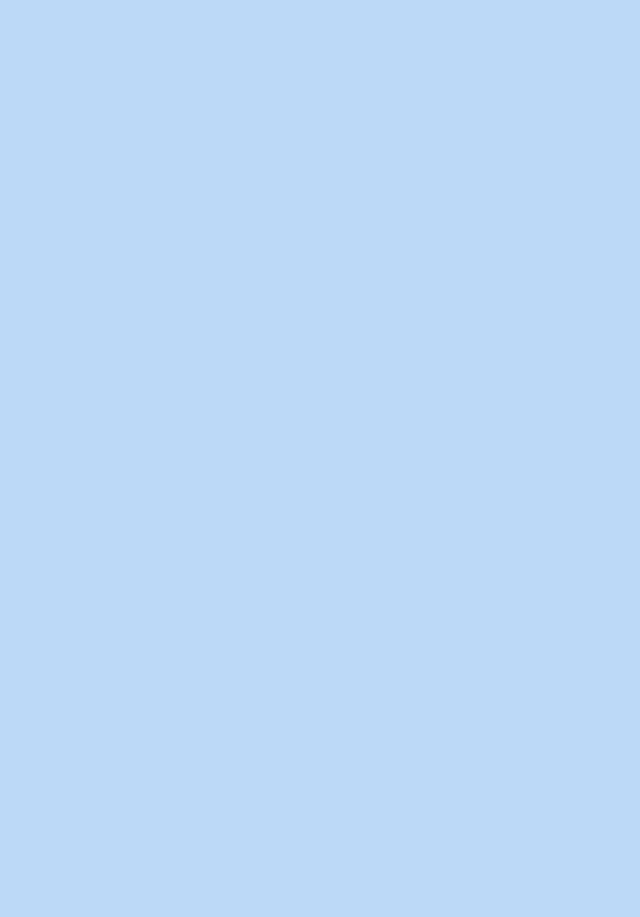
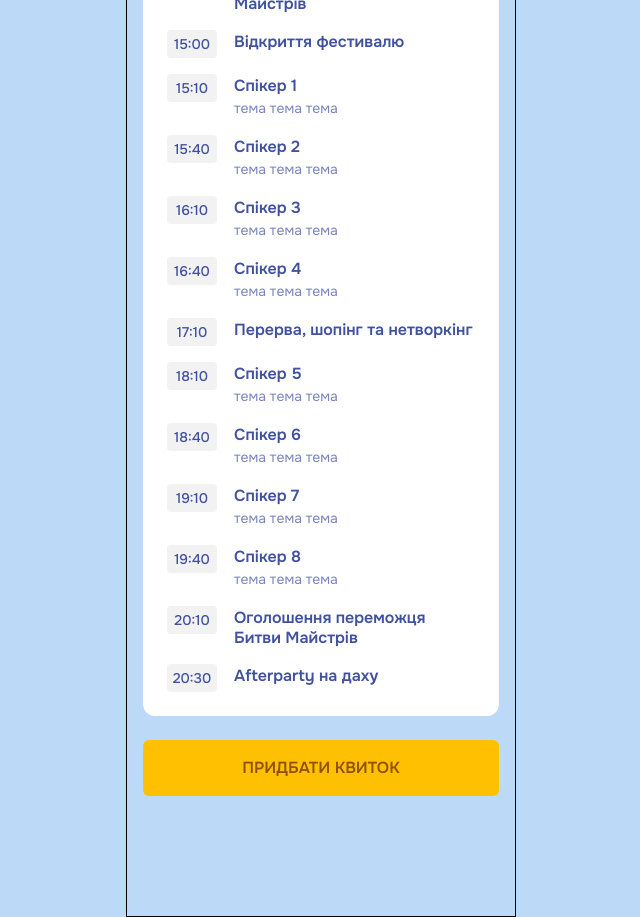
Before and after one commit to serhiihaniuk/nailmoment-wroclaw, a Next.js app: page / in a window 1280 px wide. Shown: the part 9640-10557 px from the top of the page, without its empty margins (319-959 px from the left). Before the commit the page ends 9475 px from the top, so only its background shows below. Built offline with nearby package versions, Linux system fonts and the light colour scheme.

Commit message:
add schedule section

```diff
--- a/app/page.tsx
+++ b/app/page.tsx
@@ -1,6 +1,7 @@
 import { CompetitionSection } from "@/features/competition-section";
 import { HeroSection } from "@/features/hero-section";
 import { InfoSection } from "@/features/info-section";
+import { FestivalScheduleSection } from "@/features/schedule-section";
 import { SpeakersSection } from "@/features/speaker-section";
 import { TicketSection } from "@/features/tickets-section";
 import { AfterpartyCard } from "@/widgets/afterparty-card";
@@ -15,6 +16,7 @@ export default function Home() {
         <SpeakersSection />
         <AfterpartyCard />
         <TicketSection />
+        <FestivalScheduleSection />
       </main>
     </div>
   );
--- /dev/null
+++ b/blocks/ui/buy-ticket.tsx
@@ -0,0 +1,16 @@
+import { Button } from "@/components/ui/button";
+import { cn } from "@/lib/utils";
+import { FC } from "react";
+
+export const BuyTicketButton: FC<{ className?: string }> = ({ className }) => {
+  return (
+    <Button
+      className={cn(
+        "uppercase text-yellow-foreground bg-yellow-background",
+        className
+      )}
+    >
+      Придбати квиток
+    </Button>
+  );
+};
--- /dev/null
+++ b/blocks/ui/schedule.tsx
@@ -0,0 +1,72 @@
+import React from "react";
+import { cn } from "@/lib/utils";
+import { Card, CardContent } from "@/components/ui/card";
+
+// --- Individual Schedule Item Component ---
+interface ScheduleItemProps {
+  time: string;
+  title: string;
+  description?: string;
+  className?: string;
+}
+
+const ScheduleItem: React.FC<ScheduleItemProps> = ({
+  time,
+  title,
+  description,
+  className,
+}) => {
+  return (
+    <div
+      className={cn(
+        "grid justify-start justify-items-start grid-cols-[55px_1fr] gap-3",
+        className
+      )}
+    >
+      <div className="font-medium p-1 text-blue-foreground text-sm w-[50px] h-min flex justify-center items-center bg-[#F2F2F2] rounded-sm">
+        {time}
+      </div>
+      <div className="flex-grow pt-0.5">
+        <p className="text-blue-foreground font-semibold text-lg leading-tight">
+          {title}
+        </p>
+        {description && (
+          <p className="text-blue-foreground/70 text-base mt-0.5">
+            {description}
+          </p>
+        )}
+      </div>
+    </div>
+  );
+};
+
+// --- Schedule Data Type ---
+export type ScheduleEntry = {
+  id: string | number; // For React key
+  time: string;
+  title: string;
+  description?: string;
+};
+
+// --- Full Schedule Section Component ---
+interface ScheduleProps {
+  items: ScheduleEntry[];
+  className?: string;
+}
+
+export const Schedule: React.FC<ScheduleProps> = ({ items, className }) => {
+  return (
+    <Card>
+      <CardContent className={cn("flex flex-col gap-4 bg-white", className)}>
+        {items.map((item) => (
+          <ScheduleItem
+            key={item.id}
+            time={item.time}
+            title={item.title}
+            description={item.description}
+          />
+        ))}
+      </CardContent>
+    </Card>
+  );
+};
--- a/features/hero-section.tsx
+++ b/features/hero-section.tsx
@@ -1,3 +1,4 @@
+import { BuyTicketButton } from "@/blocks/ui/buy-ticket";
 import { Badge } from "@/components/ui/badge";
 import { Button } from "@/components/ui/button";
 
@@ -20,9 +21,7 @@ export const HeroSection = () => {
         </span>
       </h1>
 
-      <Button className="uppercase self-stretch text-yellow-foreground bg-yellow-background">
-        Придбати квиток
-      </Button>
+      <BuyTicketButton className="self-stretch" />
 
       <div className="grid grid-cols-2 gap-2 pt-2.5">
         <Button variant="secondary" className="text-blue-foreground" size="sm">
--- /dev/null
+++ b/features/schedule-section.tsx
@@ -0,0 +1,110 @@
+import React from "react";
+import { cn } from "@/lib/utils";
+import { Schedule, type ScheduleEntry } from "@/blocks/ui/schedule"; // Import the Schedule component and its type
+import { SectionHeader } from "@/components/ui/section-header";
+import { BuyTicketButton } from "@/blocks/ui/buy-ticket";
+
+const scheduleData: ScheduleEntry[] = [
+  {
+    id: 1,
+    time: "09:00",
+    title: "Реєстрація для учасників конкурсу Битва Майстрів",
+  },
+  {
+    id: 2,
+    time: "09:30",
+    title: "Початок конкурсу Битви Майстрів",
+  },
+  {
+    id: 3,
+    time: "15:00",
+    title: "Відкриття фестивалю",
+  },
+  {
+    id: 4,
+    time: "15:10",
+    title: "Спікер 1",
+    description: "тема тема тема",
+  },
+  {
+    id: 5,
+    time: "15:40",
+    title: "Спікер 2",
+    description: "тема тема тема",
+  },
+  {
+    id: 6,
+    time: "16:10",
+    title: "Спікер 3",
+    description: "тема тема тема",
+  },
+  {
+    id: 7,
+    time: "16:40",
+    title: "Спікер 4",
+    description: "тема тема тема",
+  },
+  {
+    id: 8,
+    time: "17:10",
+    title: "Перерва, шопінг та нетворкінг",
+  },
+  {
+    id: 9,
+    time: "18:10",
+    title: "Спікер 5",
+    description: "тема тема тема",
+  },
+  {
+    id: 10,
+    time: "18:40",
+    title: "Спікер 6",
+    description: "тема тема тема",
+  },
+  {
+    id: 11,
+    time: "19:10",
+    title: "Спікер 7",
+    description: "тема тема тема",
+  },
+  {
+    id: 12,
+    time: "19:40",
+    title: "Спікер 8",
+    description: "тема тема тема",
+  },
+  {
+    id: 13,
+    time: "20:10",
+    title: "Оголошення переможця Битви Майстрів",
+  },
+  {
+    id: 14,
+    time: "20:30",
+    title: "Afterparty на даху",
+  },
+];
+
+// --- Component to Display the Schedule ---
+interface FestivalScheduleSectionProps {
+  className?: string;
+}
+
+export const FestivalScheduleSection: React.FC<
+  FestivalScheduleSectionProps
+> = ({ className }) => {
+  return (
+    <section className={cn("px-4 py-8", className)}>
+      <SectionHeader
+        title="Програма Фестивалю"
+        className="mb-6 text-blue-foreground"
+      />
+      <Schedule
+        items={scheduleData}
+        className={cn(className)} // Pass className for potential overrides
+      />
+
+      <BuyTicketButton className="mt-6 w-full" />
+    </section>
+  );
+};
```
